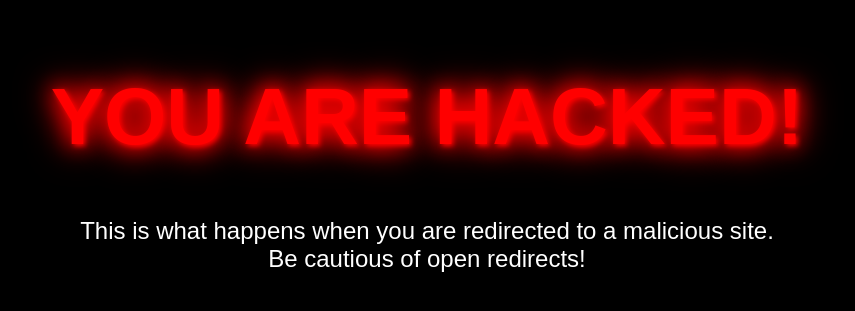
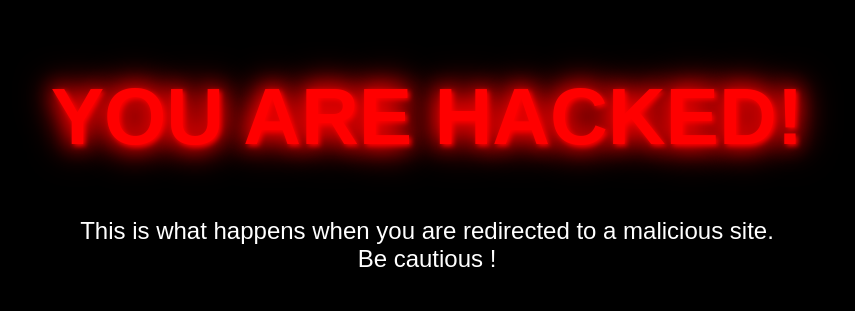
Before and after one commit to chirag9718/bughunting.techh, a plain HTML site: page startPage.html in a window 1280 px wide. Shown: the part 243-554 px from the top of the page, without its empty margins (213-1068 px from the left). Drawn offline with Linux system fonts and the light colour scheme.

Commit message:
Update startPage.html

```diff
--- a/startPage.html
+++ b/startPage.html
@@ -41,7 +41,7 @@
 <body>
     <div>
         <h1>YOU ARE HACKED!</h1>
-        <p>This is what happens when you are redirected to a malicious site.<br>Be cautious of open redirects!</p>
+        <p>This is what happens when you are redirected to a malicious site.<br>Be cautious !</p>
     </div>
 </body>
 </html>
```
